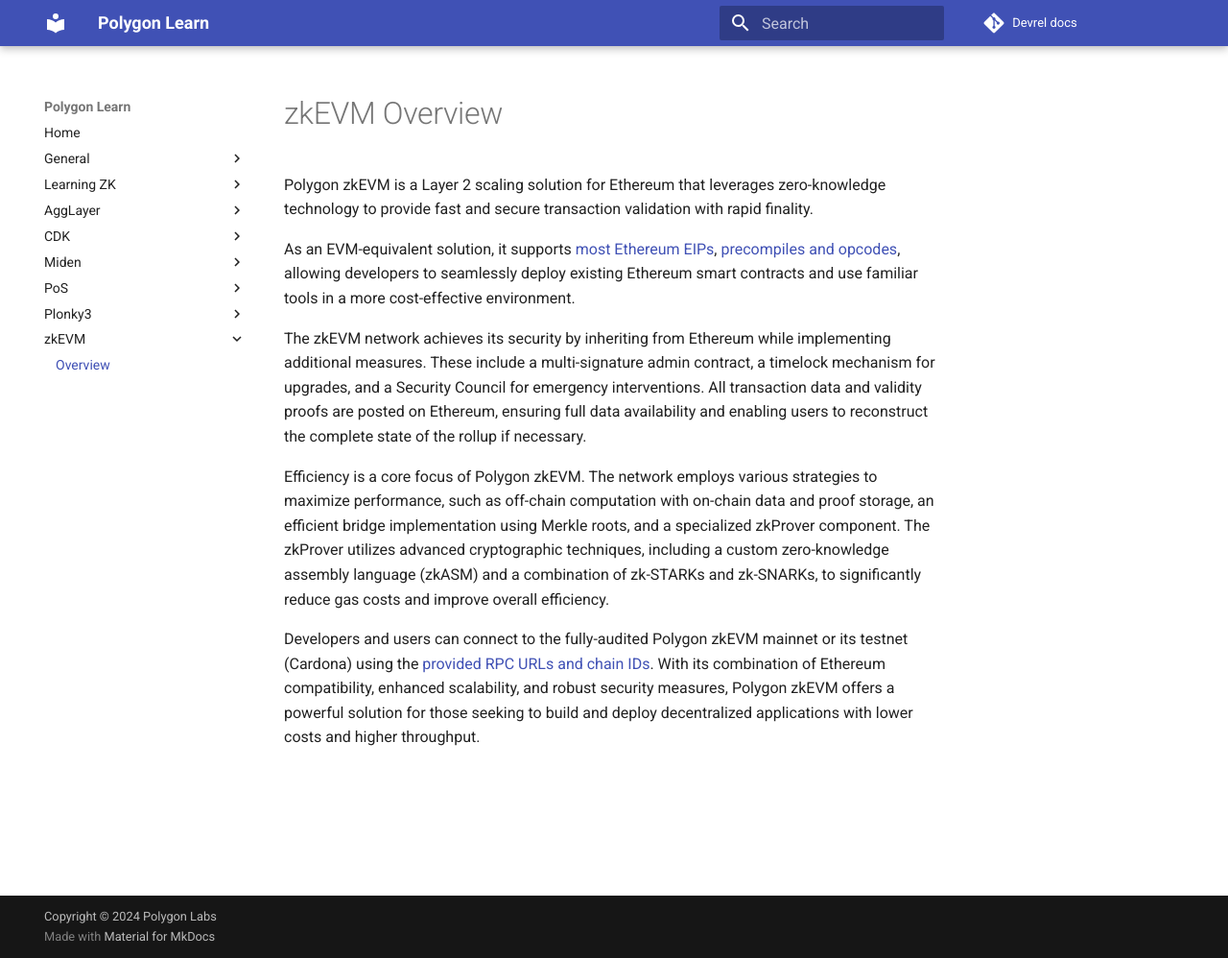
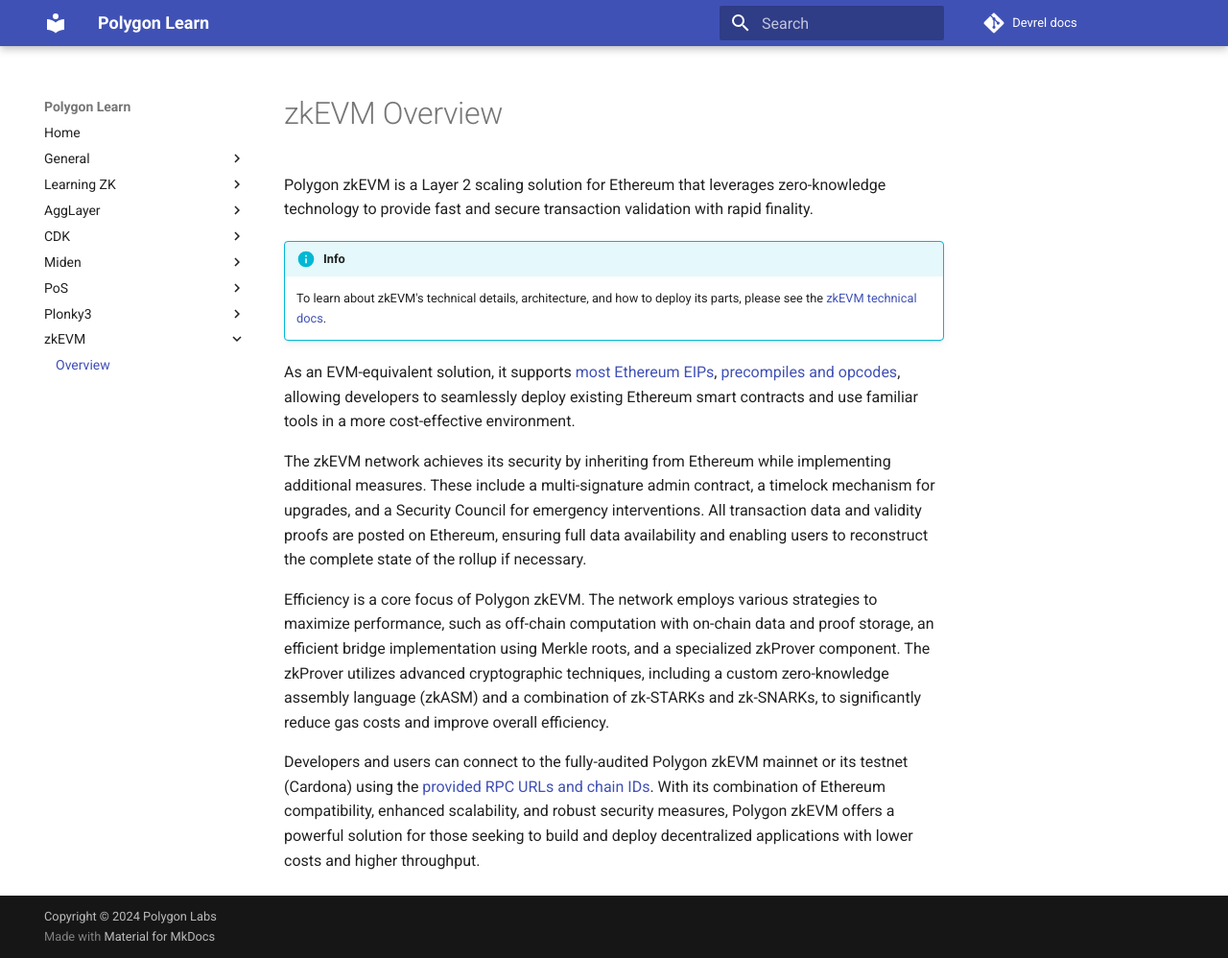
Before and after one commit to 0xPolygon/devrel-docs, an MkDocs documentation site: the page built from docs/zkevm/overview.md, in a window 1280 px wide and 998 px high. Shown: the whole window at 96% size. Built offline with MkDocs 1.6.1 and Material for MkDocs 9.7.7, drawn with Linux system fonts in a browser that asks for light colours; a script that is not in the unit is left out; comment, search, counter and statistics services are not loaded.

Commit message:
Minor fixes, links to tech docs

```diff
--- a/docs/zkevm/overview.md
+++ b/docs/zkevm/overview.md
@@ -3,6 +3,12 @@
 Polygon zkEVM is a Layer 2 scaling solution for Ethereum that leverages
 zero-knowledge technology to provide fast and secure transaction validation with
 rapid finality.
+
+!!! info
+
+    To learn about zkEVM's technical details, architecture, and how to deploy
+    its parts, please see the
+    [zkEVM technical docs](https://docs.polygon.technology/zkEVM/).
 
 As an EVM-equivalent solution, it supports
 [most Ethereum EIPs](https://docs-dev.polygon.technology/zkEVM/architecture/protocol/etrog-upgrade/#eips-support),
```
Also changed, not shown: docs/agglayer/overview.md (+6 -0 lines), docs/agglayer/trust.md (+5 -0 lines), docs/index.md (+4 -3 lines), docs/miden/overview.md (+6 -0 lines).
